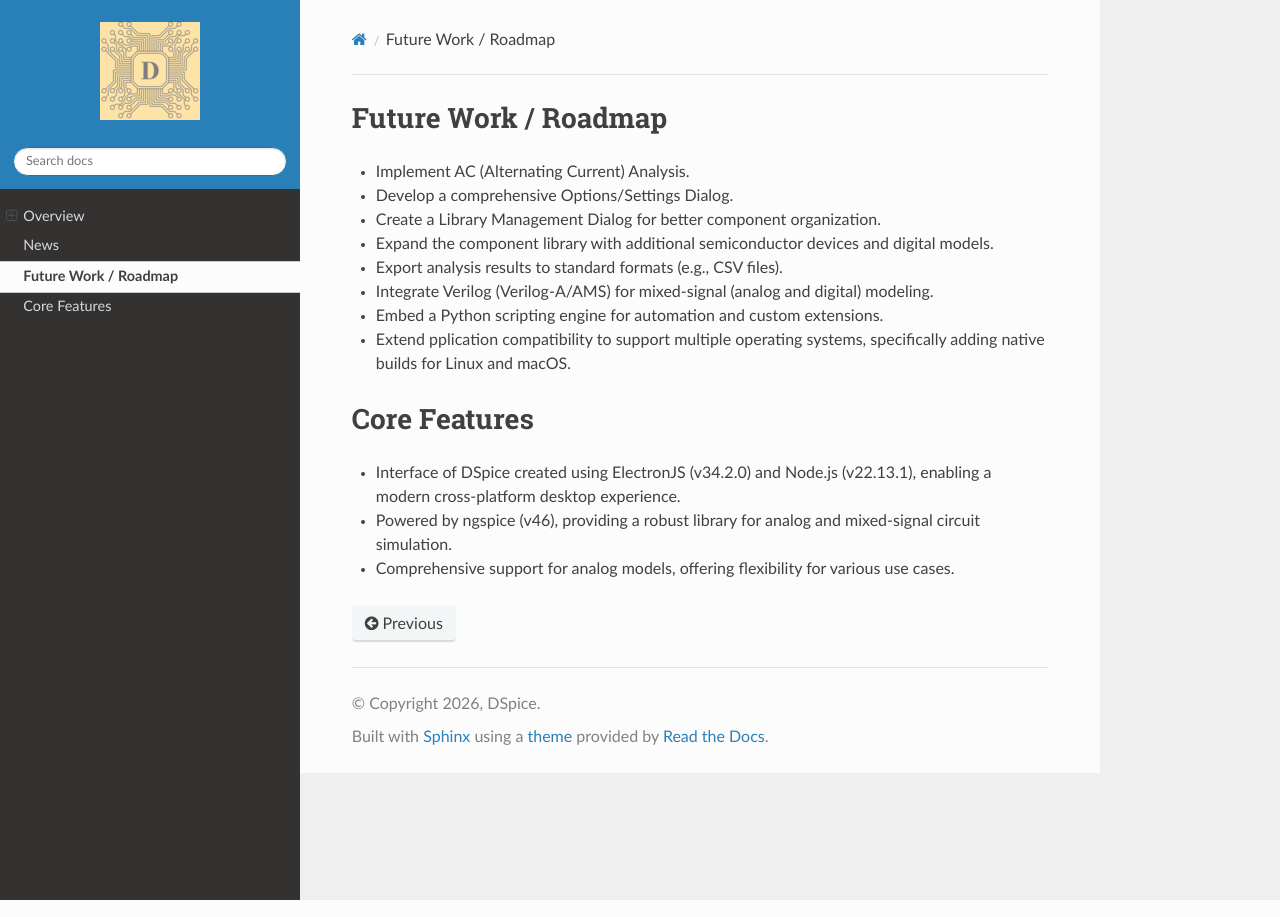
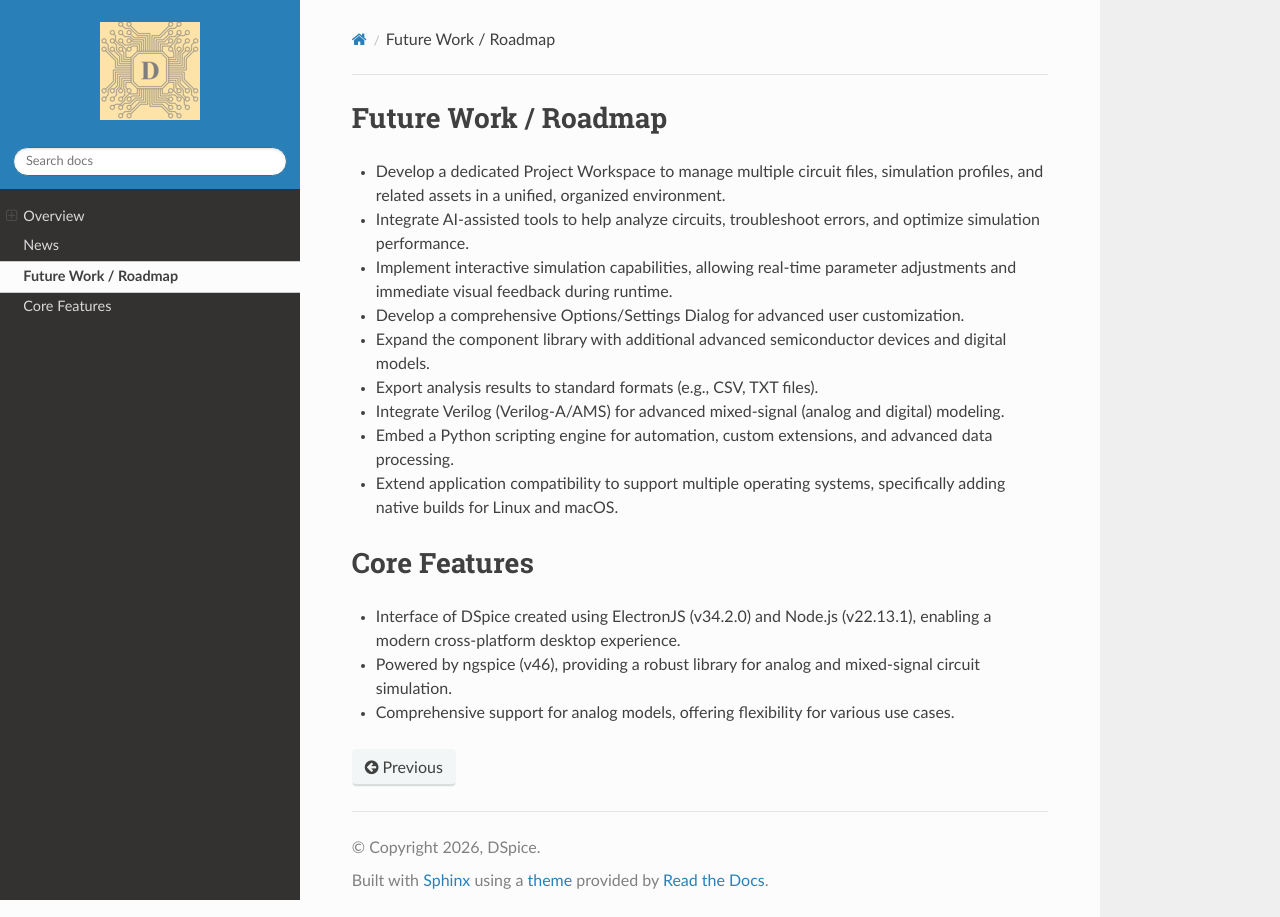
Before and after one commit to GDSpice/DSpice, a Sphinx documentation site: the page built from docs/Future.rst, in a window 1280 px wide. Built offline with Sphinx 7.4.7 and the Read the Docs theme 3.1.0, drawn with Linux system fonts in a browser that asks for light colours; pages that are not in the unit, such as notebooks, are missing from menus.

Commit message:
DSpice v0.1.2
DSpice v0.1.2

```diff
--- a/docs/Future.rst
+++ b/docs/Future.rst
@@ -4,14 +4,15 @@
 Future Work / Roadmap
 =====================
 
-* Implement AC (Alternating Current) Analysis.
-* Develop a comprehensive Options/Settings Dialog.
-* Create a Library Management Dialog for better component organization.
-* Expand the component library with additional semiconductor devices and digital models.
-* Export analysis results to standard formats (e.g., CSV files).
-* Integrate Verilog (Verilog-A/AMS) for mixed-signal (analog and digital) modeling.
-* Embed a Python scripting engine for automation and custom extensions.
-* Extend pplication compatibility to support multiple operating systems, specifically adding native builds for Linux and macOS.
+- Develop a dedicated Project Workspace to manage multiple circuit files, simulation profiles, and related assets in a unified, organized environment.
+- Integrate AI-assisted tools to help analyze circuits, troubleshoot errors, and optimize simulation performance.
+- Implement interactive simulation capabilities, allowing real-time parameter adjustments and immediate visual feedback during runtime.
+- Develop a comprehensive Options/Settings Dialog for advanced user customization.
+- Expand the component library with additional advanced semiconductor devices and digital models.
+- Export analysis results to standard formats (e.g., CSV, TXT files).
+- Integrate Verilog (Verilog-A/AMS) for advanced mixed-signal (analog and digital) modeling.
+- Embed a Python scripting engine for automation, custom extensions, and advanced data processing.
+- Extend application compatibility to support multiple operating systems, specifically adding native builds for Linux and macOS.
 
 Core Features
 =============
--- a/docs/conf.py
+++ b/docs/conf.py
@@ -22,8 +22,8 @@ copyright = '2026, DSpice'
 author = 'd.fathi'
 
 # The full version, including alpha/beta/rc tags
-release = '0.1.0'
-version='DSpice 0.1.0'
+release = '0.1.2'
+version='DSpice 0.1.2'
 
 
 # -- General configuration ---------------------------------------------------
--- a/src/dialogs/about.html
+++ b/src/dialogs/about.html
@@ -298,7 +298,7 @@
             </div>
             <h3 class="app-title">Designing Circuits and Simulating with DSpice</h3>
             <div style="text-align: center;">
-                <span class="version-badge">DSpice v0.1.1</span>
+                <span class="version-badge">DSpice v0.1.2</span>
             </div>
             <p class="copyright">&copy; D.Fathi 2024-2026</p>
         </div>
```
Also changed, not shown: README.md (+16 -9 lines), docs/News.rst (+14 -0 lines), 2 other files.
